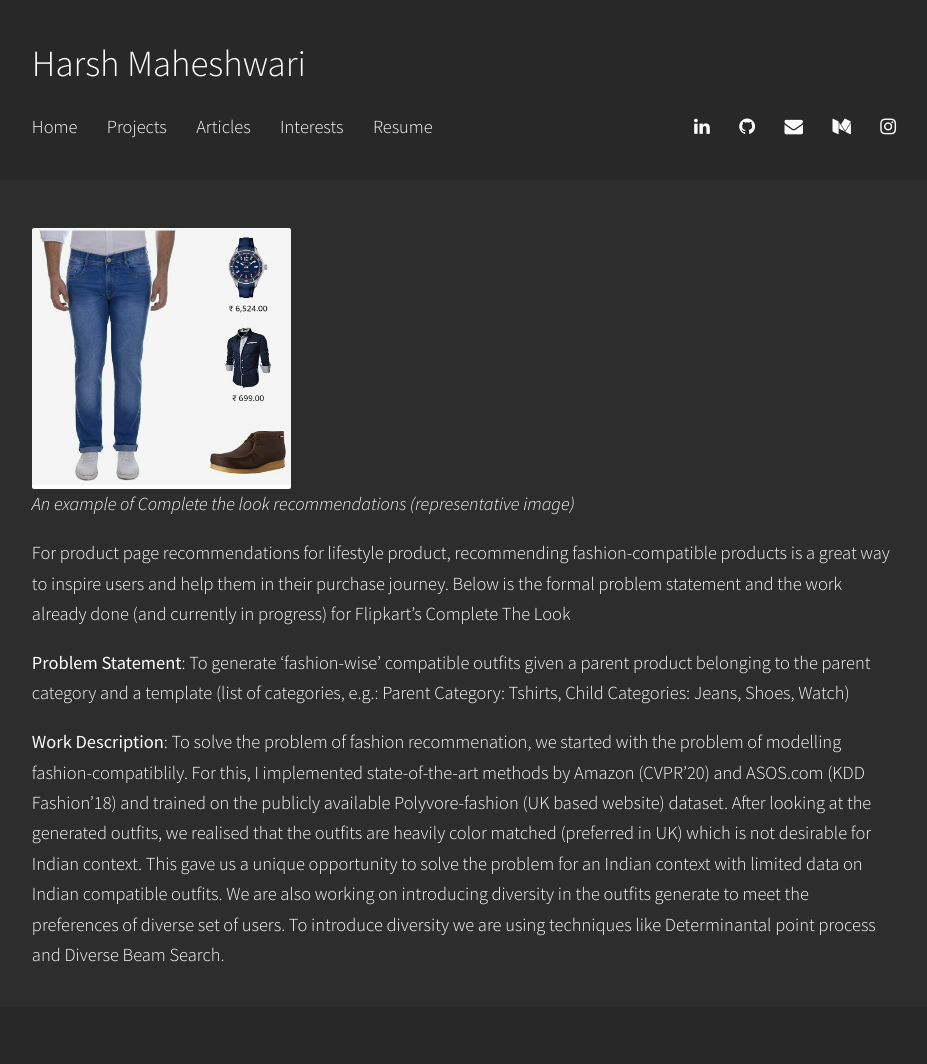
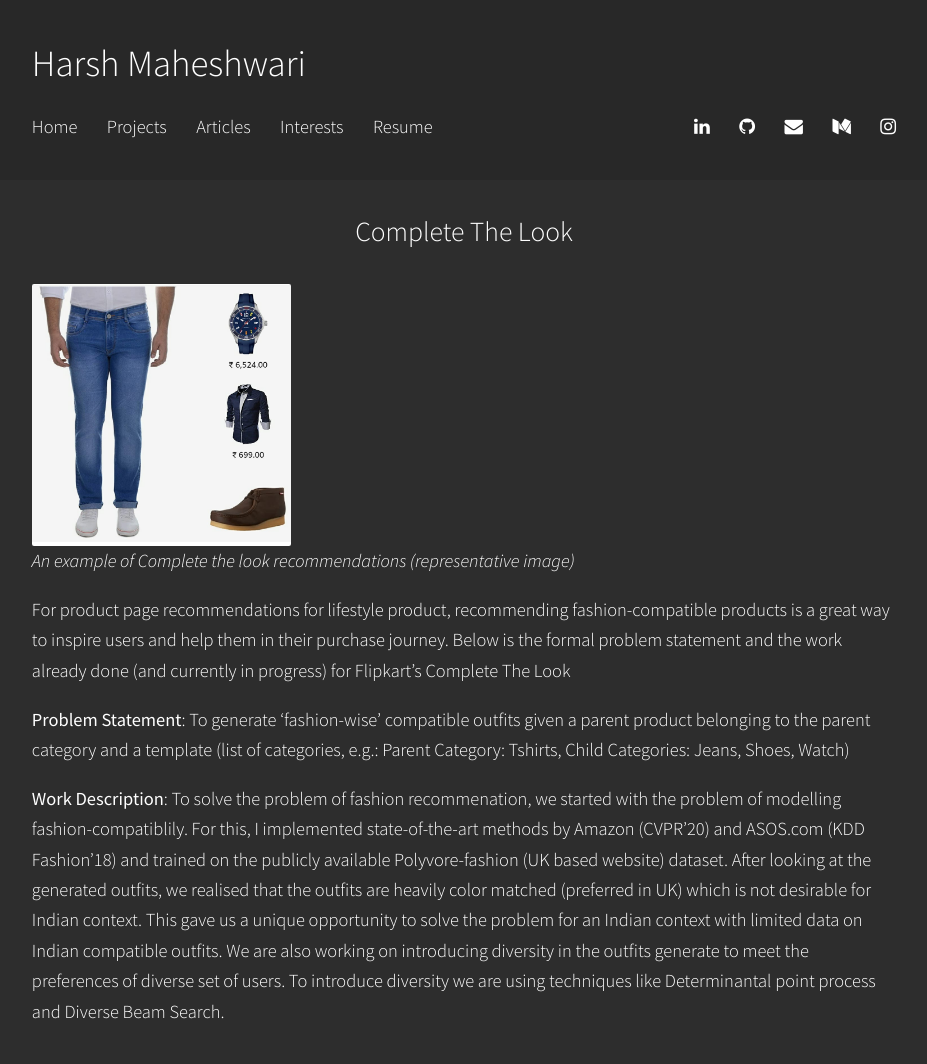
Before and after one commit to harshm121/portfolio-old, a Jekyll site: the page built from Projects/CTL.md, in a window 1280 px wide. Shown: the whole page, without its empty margins (176-1103 px from the left). Built offline with Jekyll 4.4.1, drawn with Linux system fonts in a browser that asks for light colours; our own code applies the rules of GitHub Pages for plain Markdown files; before the commit the page ends 1007 px from its top, so only the background shows below that.

Commit message:
Update CTL.md

```diff
--- a/Projects/CTL.md
+++ b/Projects/CTL.md
@@ -1,3 +1,7 @@
+---
+title: "Complete The Look"
+---
+
 <img align="center" src="https://harshm121.github.io/Projects/ctl_example.jpeg" alt="CTL example" width="30%">
 <br>
 <em>An example of Complete the look recommendations (representative image)</em>
```
